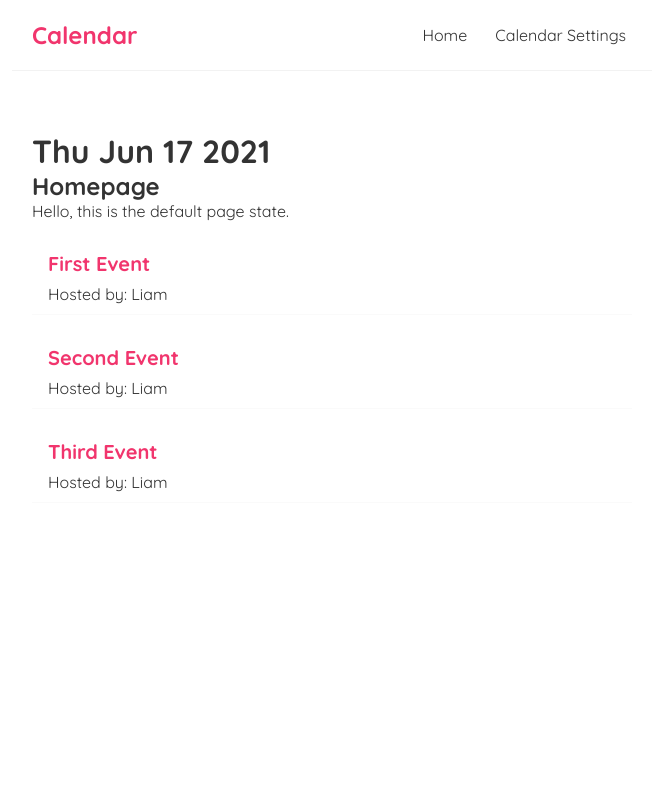
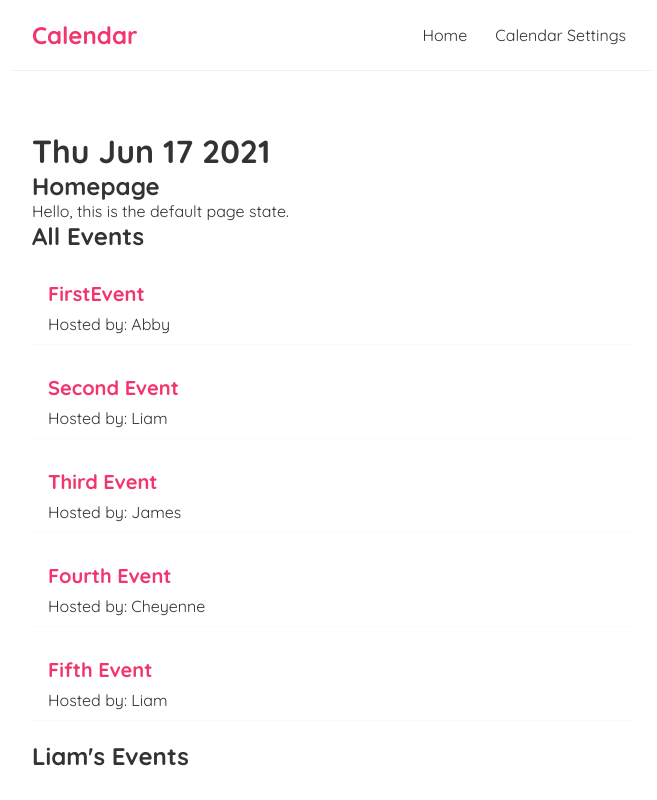
Before and after one commit to Seathed/react-sandbox, a React (Create React App) app: page / in a window 1280 px wide. Shown: the top 800 px of the page, without its empty margins (308-965 px from the left). Built offline with nearby package versions, Linux system fonts and the light colour scheme; the HTML template or start-up script is replaced by a standard one.

Commit message:
Filtering dynamic content and passing that into components

```diff
--- a/src/EventWrapper.js
+++ b/src/EventWrapper.js
@@ -1,7 +1,8 @@
-const EventWrapper = (props) => {
-    const events = props.events;
+const EventWrapper = ({events, title}) => {
+
     return (
         <div className="eventWrapper">
+        <h2>{ title }</h2>
         {events.map((e) => (
             <div className="event-preview" key={e.id}>
                 <h2>{ e.title }</h2>
--- a/src/Home.js
+++ b/src/Home.js
@@ -4,9 +4,11 @@ import EventWrapper from './EventWrapper';
 const Home = () => {
 
     const [events, setEvents] = useState([
-        {title: "First Event", body: "lorem ipsum...", host: "Liam", id: 1},
+        {title: "FirstEvent", body: "lorem ipsum...", host: "Abby", id: 1},
         {title: "Second Event", body: "lorem ipsum...", host: "Liam", id: 2},
-        {title: "Third Event", body: "lorem ipsum...", host: "Liam", id: 3},
+        {title: "Third Event", body: "lorem ipsum...", host: "James", id: 3},
+        {title: "Fourth Event", body: "lorem ipsum...", host: "Cheyenne", id: 4},
+        {title: "Fifth Event", body: "lorem ipsum...", host: "Liam", id: 5},
     ]);
 
     const [pageStateText, setPageStateText] = useState("Hello, this is the default page state.");
@@ -15,7 +17,8 @@ const Home = () => {
         <div className="home">
             <h2>Homepage</h2>
             <p>{ pageStateText }</p>
-            <EventWrapper events={events} />
+            <EventWrapper events={events} title="All Events" />
+            <EventWrapper events={events.filter((e) => e.host === 'Liam')} title="Liam's Events" />
         </div>
     );
 }
```
